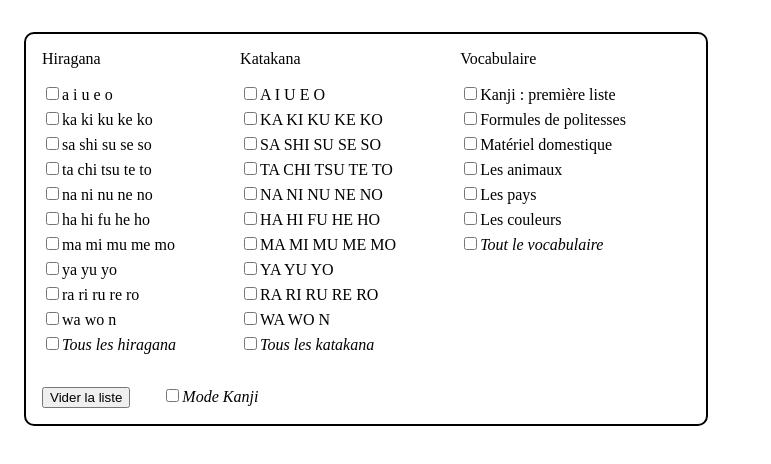
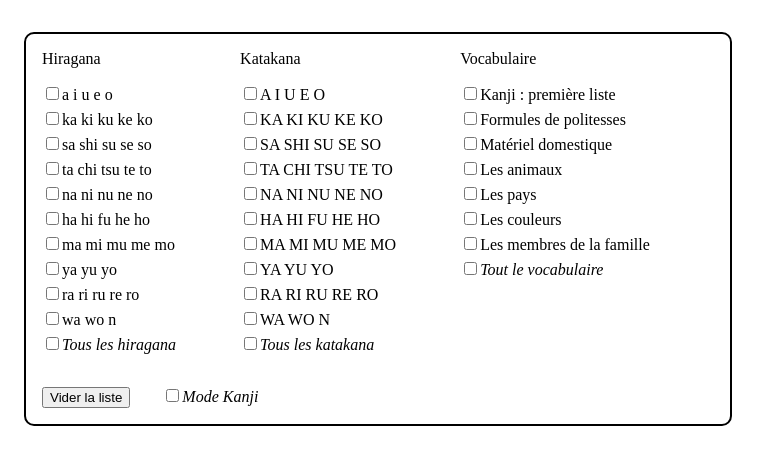
Before and after one commit to ArnaudGathy/kana-test, a React (Create React App) app: page / in a window 1280 px wide. Shown: the top 464 px of the page, without its empty margins (0-771 px from the left). Built offline with nearby package versions, Linux system fonts and the light colour scheme.

Commit message:
added family

```diff
--- a/src/data/vocabularyList.js
+++ b/src/data/vocabularyList.js
@@ -94,6 +94,7 @@ export const vocabularyList = {
         {romaji: 'Ane', translated: 'ロバ\nROBA'},
         {romaji: 'Dromadaire', translated: 'ラクダ\nRAKUDA'},
         {romaji: 'Ecureuil', translated: 'リス\nRISU'},
+
     ],
     "Les pays": [
         {romaji: 'France', translated: 'フランス\nFURANSU'},
@@ -123,5 +124,9 @@ export const vocabularyList = {
         {romaji: 'Noir', translated: '黒', extra: 'kuro', isBig: true},
         {romaji: 'Gris', translated: '灰色', extra: 'hai iro', isBig: true},
         {romaji: 'Rose', translated: 'ピンク\nPINKU'},
+    ],
+    "Les membres de la famille": [
+        {romaji: 'Ma mère', translated: '母', extra: 'haha', isBig: true},
+        {romaji: 'Petit enfant', translated: 'mago'},
     ]
 }
```
